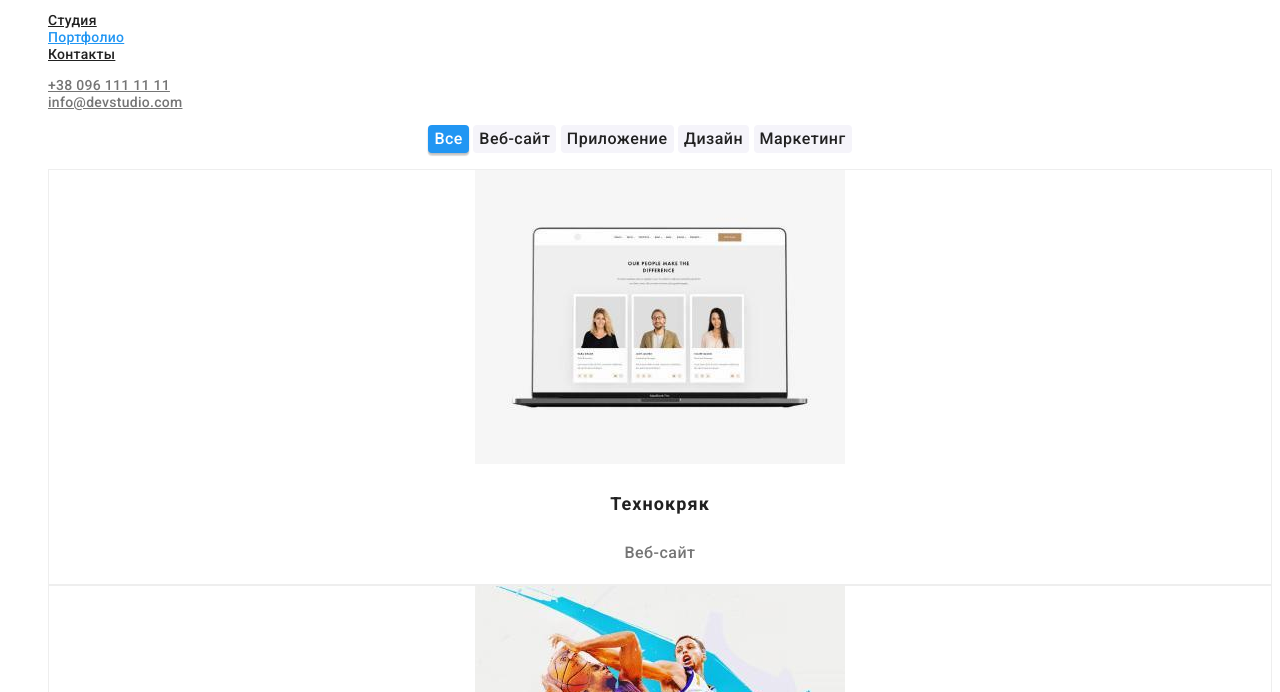
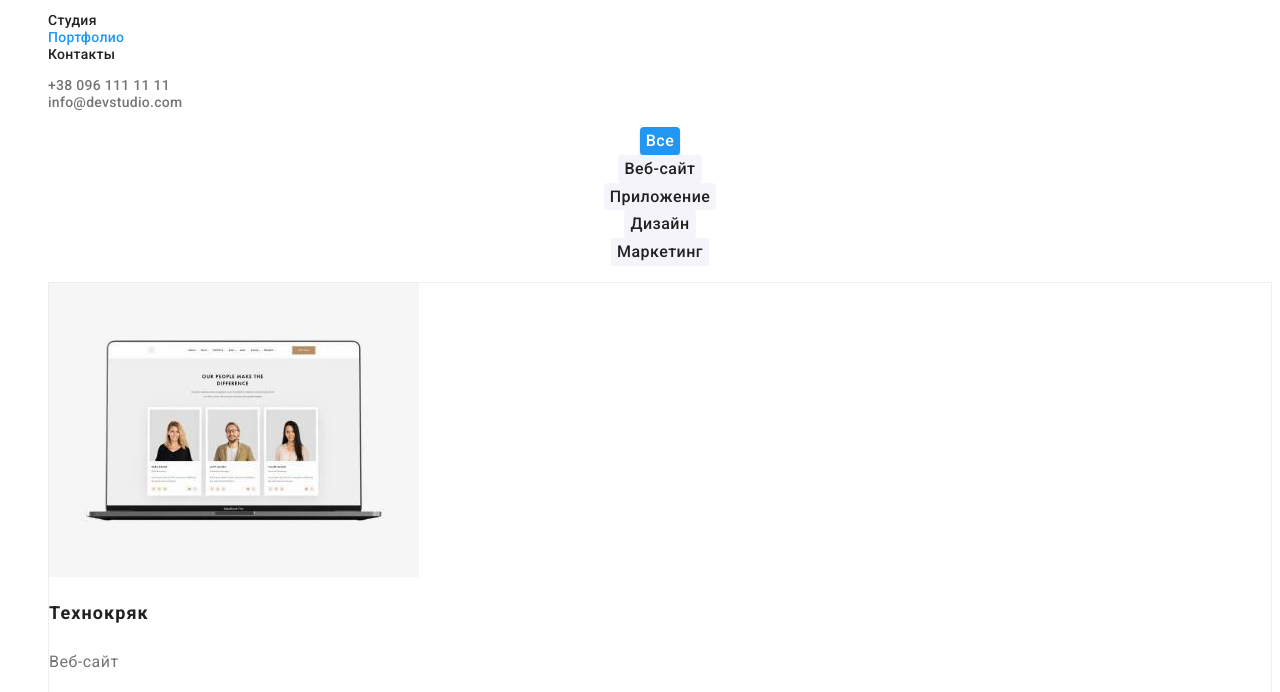
Before and after one commit to Vladbillionaire/goit-markup-hw-03, a plain HTML site: page portfolio.html in a window 1280 px wide. Shown: the part 41-733 px from the top of the page. Drawn offline with Linux system fonts and the light colour scheme.

Commit message:
Copy _repo_2

```diff
--- a/css/styles.css
+++ b/css/styles.css
@@ -38,12 +38,27 @@ list-style: none;
     color: var(--accent-color)
 }
 
-.link-accent {
+.link .link-accent {
     color: var(--logo-accent-color)
 }
 
+.site-nav .link-current {
+    text-decoration: none;
+    font-family: inherit;
+    font-style: normal;
+    font-weight: 500;
+    line-height: 1.14;
+    letter-spacing: 0.02em;
+    color: var(--accent-color)
+}
+
+.site-nav .link-current:hover,
+.site-nav .link-current:focus {
+    color: var(--accent-color)
+}
 
 .site-nav .link-secondary {
+    text-decoration: none;
     font-family: inherit;
     font-style: normal;
     font-weight: 500;
@@ -57,18 +72,10 @@ list-style: none;
     color: var(--accent-color)
 }
 
-.site-nav .link-current {
-    font-family: inherit;
-    font-style: normal;
-    font-weight: 500;
-    line-height: 1.14;
-    letter-spacing: 0.02em;
-    color: var(--accent-color)
-}
-
 /* nav */
 
 .auth-nav .contacts {
+    text-decoration: none;
     font-family: inherit;
     font-style: normal;
     font-weight: 500;
@@ -156,7 +163,7 @@ list-style: none;
     border-radius: 0px 0px 4px 4px;
 }
 
-.worker {
+.workers {
     font-weight: 500;
     font-size: 16px;
     line-height: 1.18;
@@ -166,6 +173,7 @@ list-style: none;
 }
 
 .direction {
+    font-weight: 400;
     font-size: 16px;
     line-height: 1.18;
     /* text-align: center; */
@@ -181,6 +189,10 @@ list-style: none;
 
 /* footer */
 
+.link .link-footer {
+    color: var(--background-color-white);
+}
+
 .adrees {
     list-style: none;
     font-family: inherit;
@@ -192,6 +204,7 @@ list-style: none;
     }
 
 .section .contacts {
+    text-decoration: none;
     font-family: inherit;
     font-style: normal;
     font-weight: 400;
@@ -258,3 +271,14 @@ list-style: none;
     letter-spacing: 0.03em;
     color: var(--title-text-color);
 }
+
+/* .button-pt {
+    margin: 0;
+    padding: 4px;
+}
+
+.button-pt li {
+    display: inline;
+    margin-right: 5px;
+    padding: 0px;
+} */
--- a/portfolio.html
+++ b/portfolio.html
@@ -48,13 +48,15 @@
     <!-- Button -->
 
     <main>
-      <section class="button-pt">
+      <section>
         <h1 hidden>portfolio</h1>
-        <button class="button-pt primary">Все</button>
-        <button class="button-pt secondary">Веб-сайт</button>
-        <button class="button-pt secondary">Приложение</button>
-        <button class="button-pt secondary">Дизайн</button>
-        <button class="button-pt secondary">Маркетинг</button>
+        <ul class="button-pt list">
+          <li><button class="button-pt primary">Все</button></li>
+          <li><button class="button-pt secondary">Веб-сайт</button></li>
+          <li><button class="button-pt secondary">Приложение</button></li>
+          <li><button class="button-pt secondary">Дизайн</button></li>
+          <li><button class="button-pt secondary">Маркетинг</button></li>
+        </ul>
         <ul>
           <li class="container-bg list">
             <img
@@ -158,7 +160,7 @@
 
     <footer class="section">
       <a class="link" lang="en" href="/"
-        >Web<span class="link-accent">Studio</span></a
+        >Web<span class="link-footer">Studio</span></a
       >
       <address>
         <ul class="adrees">
```
Also changed, not shown: index.html (+1 -1 lines), 1 other file.
